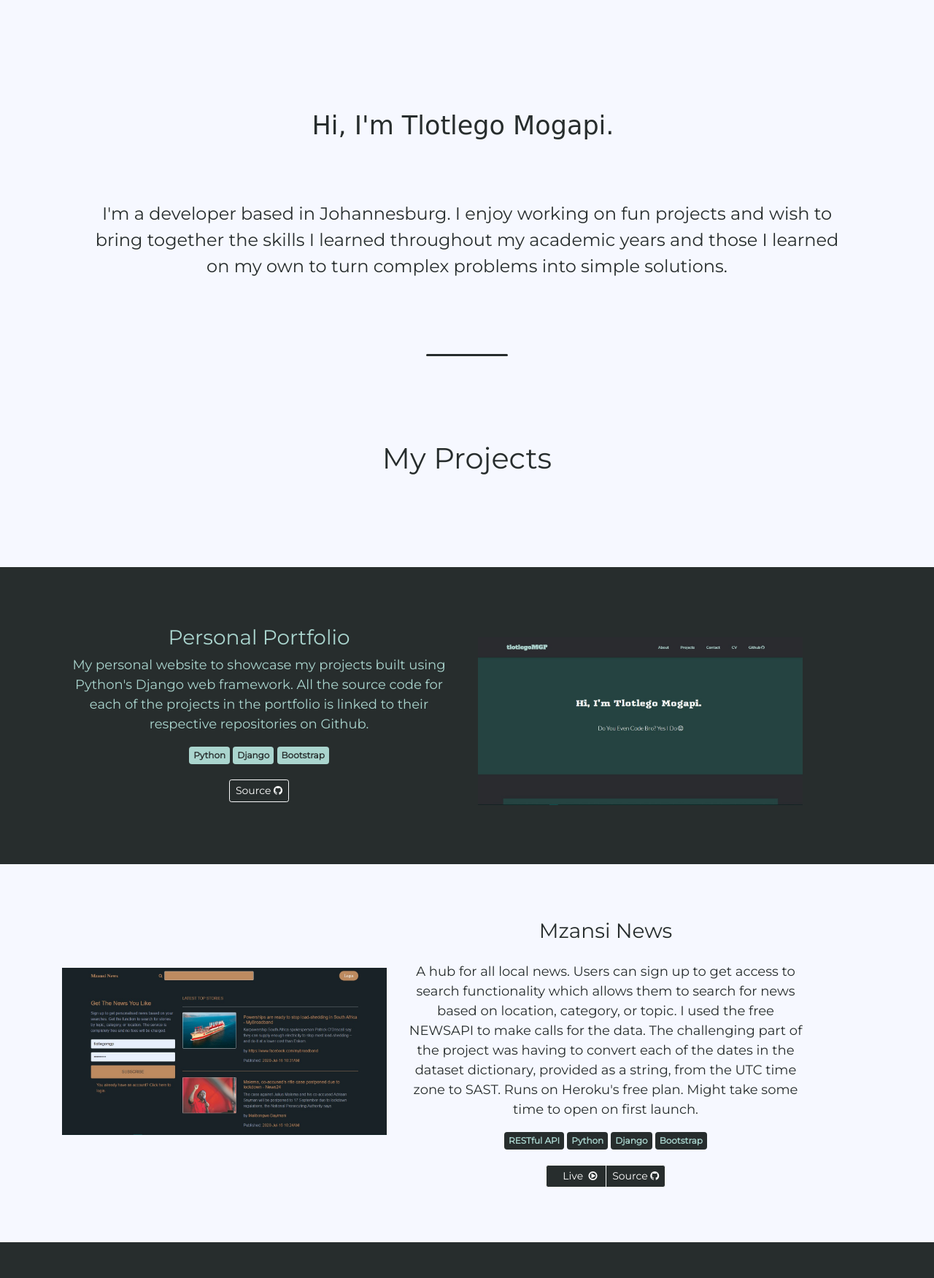
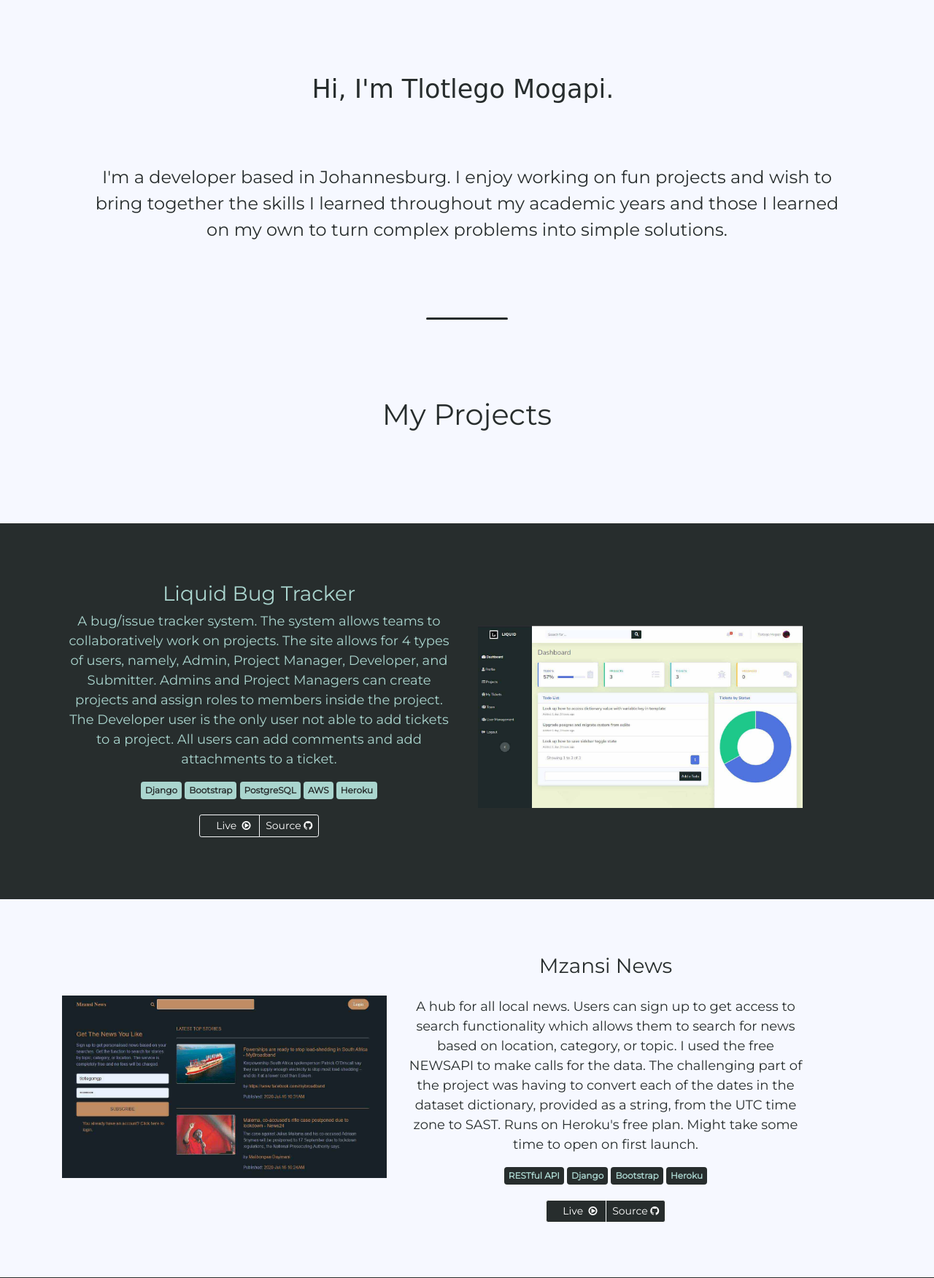
Before and after one commit to tlotlegomgp/portfolio, a Django app: page / in a window 1280 px wide. Shown: the part 74-1825 px from the top of the page at 73% size. Run offline with Django 3.2, Linux system fonts and the light colour scheme; some libraries are stand-ins or nearby versions; some web fonts are replaced.

Commit message:
Added liquid bug tracker app to the portfolio

```diff
--- a/index/templates/index/header.html
+++ b/index/templates/index/header.html
@@ -17,7 +17,7 @@
 			href="https://cdnjs.cloudflare.com/ajax/libs/font-awesome/4.7.0/css/font-awesome.min.css"
 		/>
 		<link rel="stylesheet" href="{% static 'index/css/styles.min.css' %}" />
-		<link rel="shortcut icon" type="image/jpg" href="{% static 'index/favicon/favicon.jpg' %}"/>
+		<link rel="shortcut icon" type="image/jpg" href="{% static 'index/favicon/portfolio.jpg' %}"/>
 
 		<style type="text/css">
 
--- a/index/templates/index/index.html
+++ b/index/templates/index/index.html
@@ -2,7 +2,7 @@
 {% load static %}
 {% block content %}
 
-<section style="background-color: #f6f8ff; margin-top: 220px; color: #272d2d;">
+<section style="background-color: #f6f8ff; margin-top: 170px; color: #272d2d;">
     <div class="container" style="padding-bottom: 50px;">
         <div class="text-center">
             <p style="font-family: Arbutus, cursive;font-size: 35px;">Hi, I'm Tlotlego Mogapi.&nbsp;</p>
@@ -17,7 +17,7 @@
         <hr class="text-center" style="padding: 1.2px; background-color: #272d2d; width: 110px; border-radius:500cm;">
     </div>
     <div id = "sectionProjects" class="d-flex d-lg-flex text-center justify-content-center">
-        <h1 style="padding: 30px; margin-top: 20px; margin-bottom:95px;">
+        <h1 style="padding: 30px; margin-top: 10px; margin-bottom:95px;">
             My Projects
         </h1>
     </div>
@@ -27,29 +27,36 @@
     <div class="container">
         <div class="row align-items-center">
             <div class="col-md-12 col-lg-6 text-center">
-                <h3>Personal Portfolio</h3>
+                <h3>Liquid Bug Tracker</h3>
                 <p>
-                    My personal website to showcase my projects built using Python's Django web framework.
-                    All the source code for each of the projects in the portfolio is linked to their respective
-                    repositories on Github.
+                    A bug/issue tracker system. The system allows teams to collaboratively work on projects. The site
+                    allows for 4 types of users, namely, Admin, Project Manager, Developer, and Submitter.
+                    Admins and Project Managers can create projects and assign roles to members inside the project.
+                    The Developer user is the only user not able to add tickets to a project.
+                    All users can add comments and add attachments to a ticket.
                 </p>
                 <ol>
                     <li style="margin-left: -40px; list-style: none;">
-                        <span class = "badge badge-light">Python</span>
                         <span class = "badge badge-light">Django</span>
                         <span class = "badge badge-light">Bootstrap</span>
+                        <span class = "badge badge-light">PostgreSQL</span>
+                        <span class = "badge badge-light">AWS</span>
+                        <span class = "badge badge-light">Heroku</span>
                     </li>
                 </ol>
 
                 <div class="btn-group" role="group" style="margin: 5px;">
-                    <button onclick="location.href='https://github.com/Dark-Matter-crypto/Tlotlego-Portfolio'"
+                    <button class="btn btn-sm border-light button-dark" type="button">
+                        &nbsp; &nbsp; Live&nbsp;&nbsp;<em class="fa fa-play-circle-o"></em>&nbsp;
+                    </button>
+                    <button onclick="location.href='https://github.com/Dark-Matter-crypto/Tlotlego-WeatherApp'"
                         class="btn btn-sm border-light button-dark" type="button">
-                        Source&nbsp;<em class="fa fa-github" style="color: rgb(255, 255, 255);"></em>
+                        Source&nbsp;<em class="fa fa-github"></em>
                     </button>
                 </div>
             </div>
             <div class="col-md-12 col-lg-5">
-                <img class="img-fluid" alt='project screenshot' src="{% static 'index/img/portfolio.jpg' %}"
+                <img class="img-fluid" alt='project screenshot' src="{% static 'index/img/liquid.jpg' %}"
                     style="margin-top: 15px;">
             </div>
         </div>
@@ -77,9 +84,9 @@
                 <ol>
                     <li style="margin-left: -40px; list-style: none;">
                         <span class = "badge badge-dark">RESTful API</span>
-                        <span class = "badge badge-dark">Python</span>
                         <span class = "badge badge-dark">Django</span>
                         <span class = "badge badge-dark">Bootstrap</span>
+                        <span class = "badge badge-dark">Heroku</span>
                     </li>
                 </ol>
 
@@ -101,6 +108,39 @@
     <div class="container">
         <div class="row align-items-center">
             <div class="col-md-12 col-lg-6 text-center">
+                <h3>Personal Portfolio</h3>
+                <p>
+                    My personal website to showcase my projects built using Python's Django web framework.
+                    All the source code for each of the projects in the portfolio is linked to their respective
+                    repositories on Github.
+                </p>
+                <ol>
+                    <li style="margin-left: -40px; list-style: none;">
+                        <span class = "badge badge-light">Django</span>
+                        <span class = "badge badge-light">Bootstrap</span>
+                        <span class = "badge badge-light">Heroku</span>
+                    </li>
+                </ol>
+
+                <div class="btn-group" role="group" style="margin: 5px;">
+                    <button onclick="location.href='https://github.com/Dark-Matter-crypto/Tlotlego-Portfolio'"
+                        class="btn btn-sm border-light button-dark" type="button">
+                        Source&nbsp;<em class="fa fa-github" style="color: rgb(255, 255, 255);"></em>
+                    </button>
+                </div>
+            </div>
+            <div class="col-md-12 col-lg-5">
+                <img class="img-fluid" alt='project screenshot' src="{% static 'index/img/portfolio.jpg' %}"
+                    style="margin-top: 15px;">
+            </div>
+        </div>
+    </div>
+</section>
+
+<section class="section-dark">
+    <div class="container">
+        <div class="row align-items-center">
+            <div class="col-md-12 col-lg-6 text-center">
                 <h3>MGP Weather</h3>
                 <p>
                     A weather website that allows users to search for weather conditions in all major cities.
@@ -113,6 +153,7 @@
                         <span class = "badge badge-light">RESTful API</span>
                         <span class = "badge badge-light">Django</span>
                         <span class = "badge badge-light">Bootstrap</span>
+                        <span class = "badge badge-light">Heroku</span>
                     </li>
                 </ol>
 
```
Also changed, not shown: index/static/index/favicon/portfolio.jpg (renamed from index/static/index/favicon/favicon.jpg), index/static/index/img/liquid.jpg (added), index/static/index/img/mzansi.jpg, index/static/index/img/portfolio.jpg, index/static/index/img/weather.jpg.
